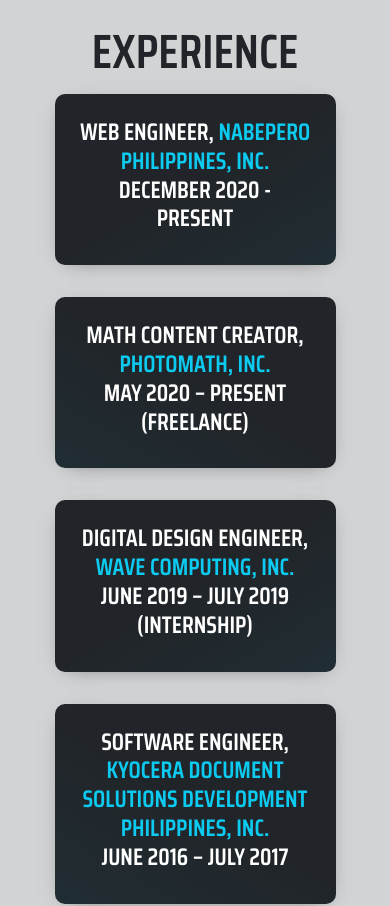
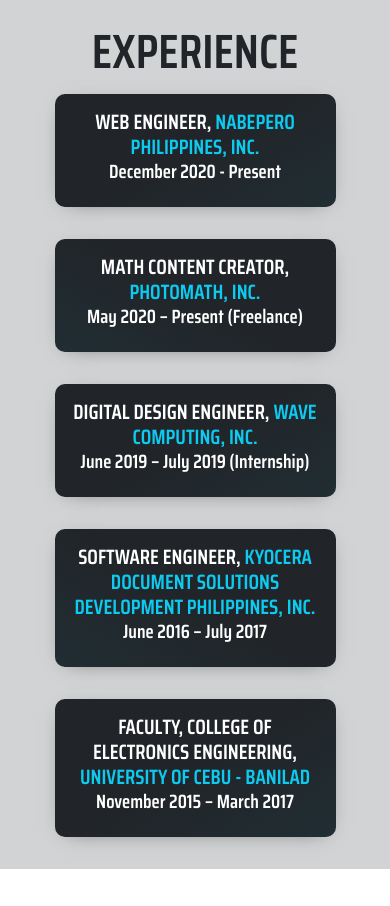
Before and after one commit to chesterkyles/online_cv_vue, a Vue app: page /experience in a window 390 px wide. Shown: the top 906 px of the page. After the commit the page ends 869 px from the top, so only its background shows below. Built offline with nearby package versions, Linux system fonts and the light colour scheme; what v-tooltip, vue-particles would draw is missing.

Commit message:
Fix font sizes

```diff
--- a/src/components/ExperienceItem.vue
+++ b/src/components/ExperienceItem.vue
@@ -45,12 +45,22 @@
   }
 
   h3, h4 {
-    font-size: 1.5rem;
     text-align: center;
   }
 
+  h3 { font-size: 1.3rem; }
+
+  h4 {
+    font-size: 1.2rem;
+    text-transform: none;
+  }
+
   .card_details_bar, .card_details_list {
-    display: none;
+    display: none!important;
+  }
+
+  .card_text {
+    padding: 1rem!important;
   }
 }
 
--- a/src/views/Experience.vue
+++ b/src/views/Experience.vue
@@ -43,7 +43,7 @@
     writing-mode: horizontal-tb;
     transform: rotate(0deg);
     text-align: center;
-    font-size: 3rem;
+    font-size: 3rem!important;
     margin-top: 20px;
     margin-bottom: 10px;
   }
```
